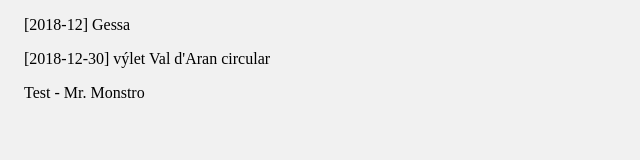
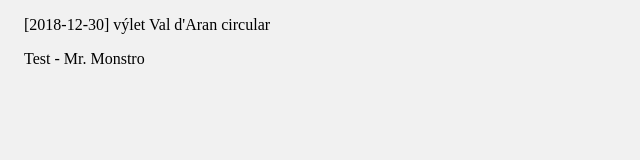
Before and after one commit to zruzicka/zruzicka.github.io, a plain HTML site: page gallery.html in a window 1280 px wide. Shown: the whole page, without its empty margins (0-640 px from the left). Drawn offline with Linux system fonts and the light colour scheme.

Commit message:
Cleanup.

```diff
--- a/gallery.html
+++ b/gallery.html
@@ -54,7 +54,6 @@ li a:hover:not(.active) {
     <div class="container">
 
 		<ul>
-		  <li><a href="./gallery/2018-12_Gessa.html">[2018-12] Gessa</a></li>
 		  <li><a href="./gallery/2018-12-30_hike_Val-dAran-circular.html">[2018-12-30] výlet Val d'Aran circular</a></li>
 		  <li><a href="./gallery/test.html">Test - Mr. Monstro</a></li>
 		</ul>
```
